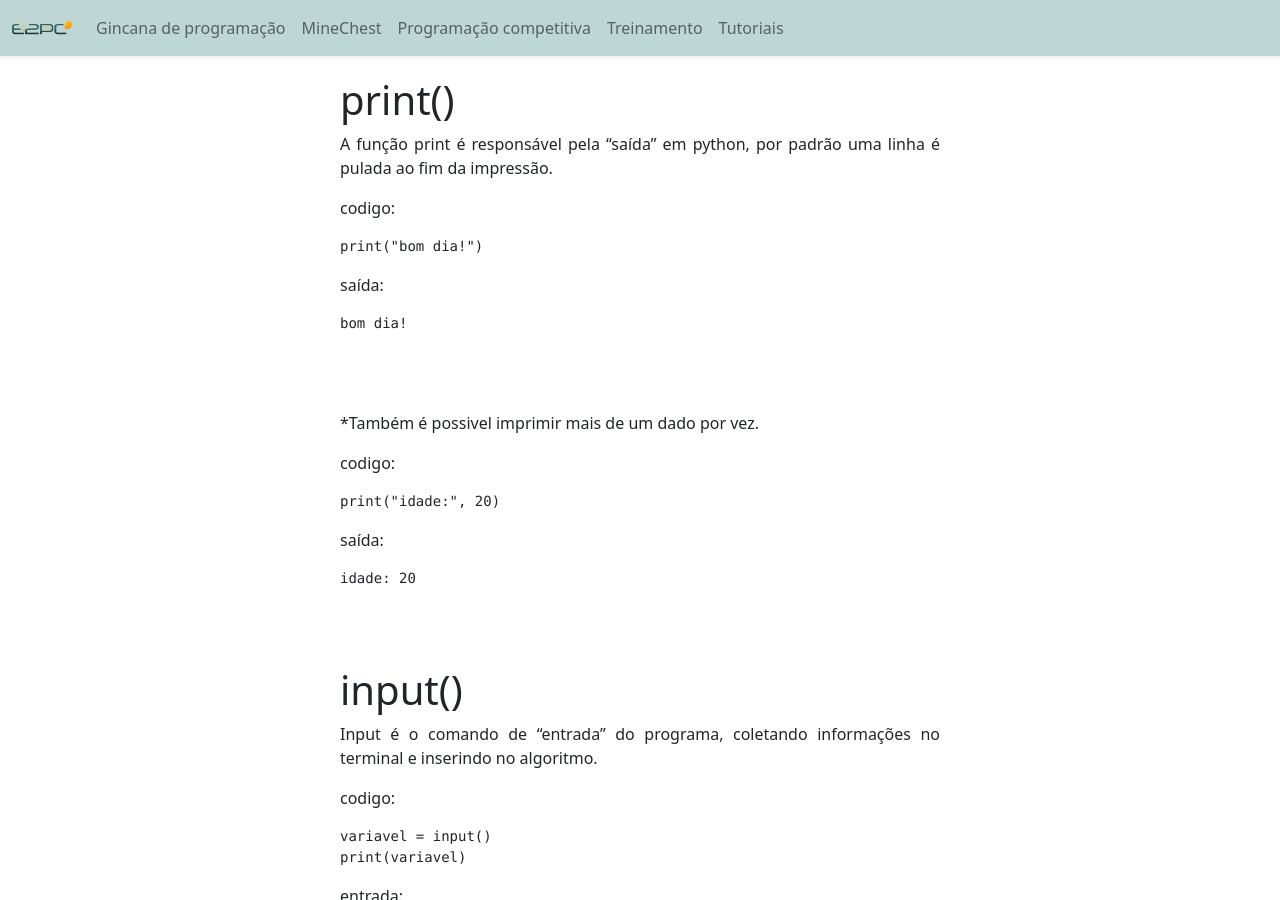
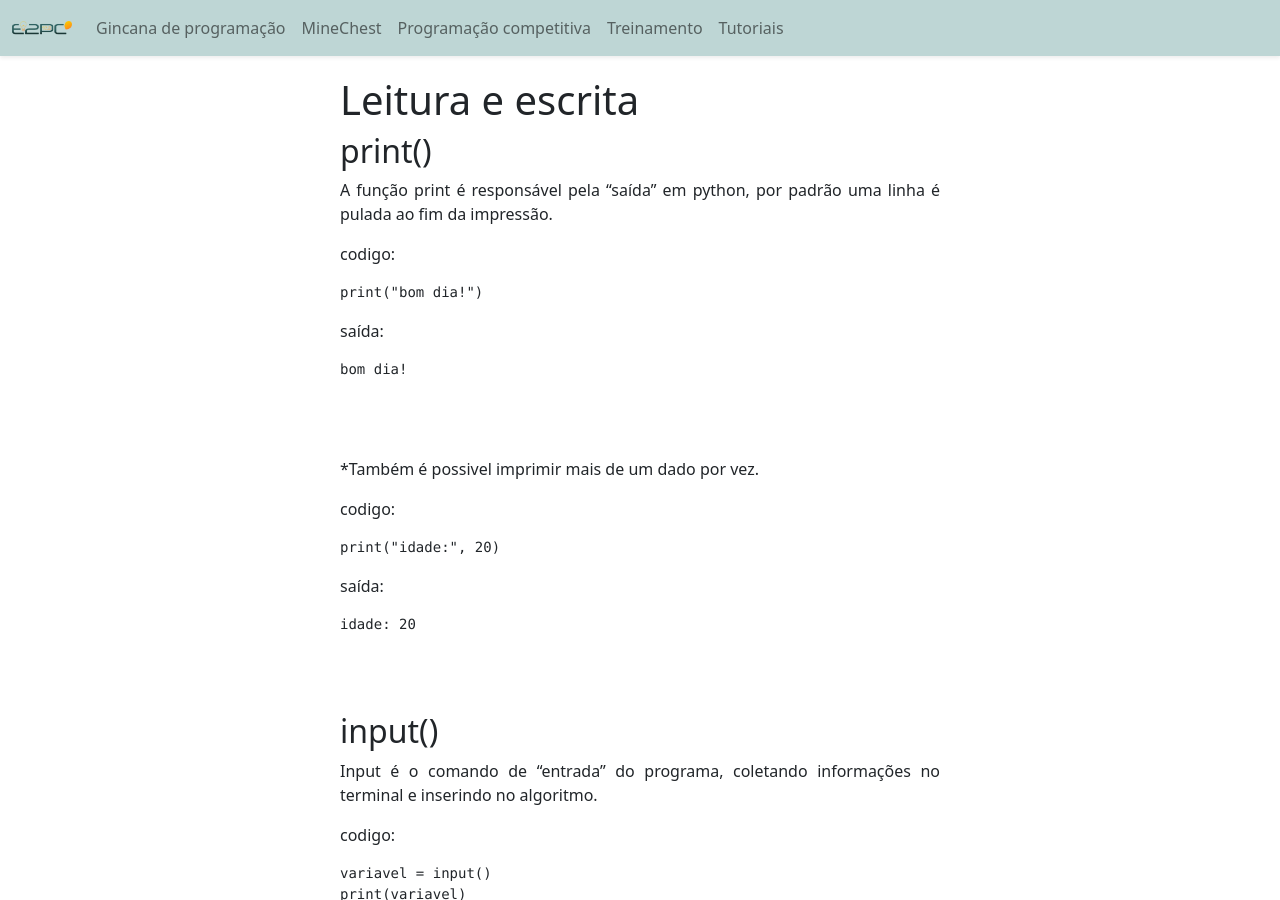
Before and after one commit to E2PC/ProjectPage, a Jekyll site: the page built from tutoriais/python/2. leitura e escrita em python.md, in a window 1280 px wide and 900 px high. Built offline with Jekyll 4.4.1, drawn with Linux system fonts in a browser that asks for light colours; nearby versions of some CDN libraries; a script that is not in the unit is left out.

Commit message:
Update 2. leitura e escrita em python.md

````diff
--- a/tutoriais/python/2. leitura e escrita em python.md
+++ b/tutoriais/python/2. leitura e escrita em python.md
@@ -5,7 +5,10 @@ filename: python
 button: Introdução ao Python
 type: tutorial
 ---
-# print()
+
+# Leitura e escrita
+
+## print()
 
 A função print é responsável pela "saída" em python, por padrão uma linha é pulada ao fim da impressão.
 
@@ -35,7 +38,7 @@ idade: 20
 ```
 <br>
 
-# input()
+## input()
 
 Input é o comando de "entrada" do programa, coletando informações no terminal e inserindo no algoritmo.
 
````
